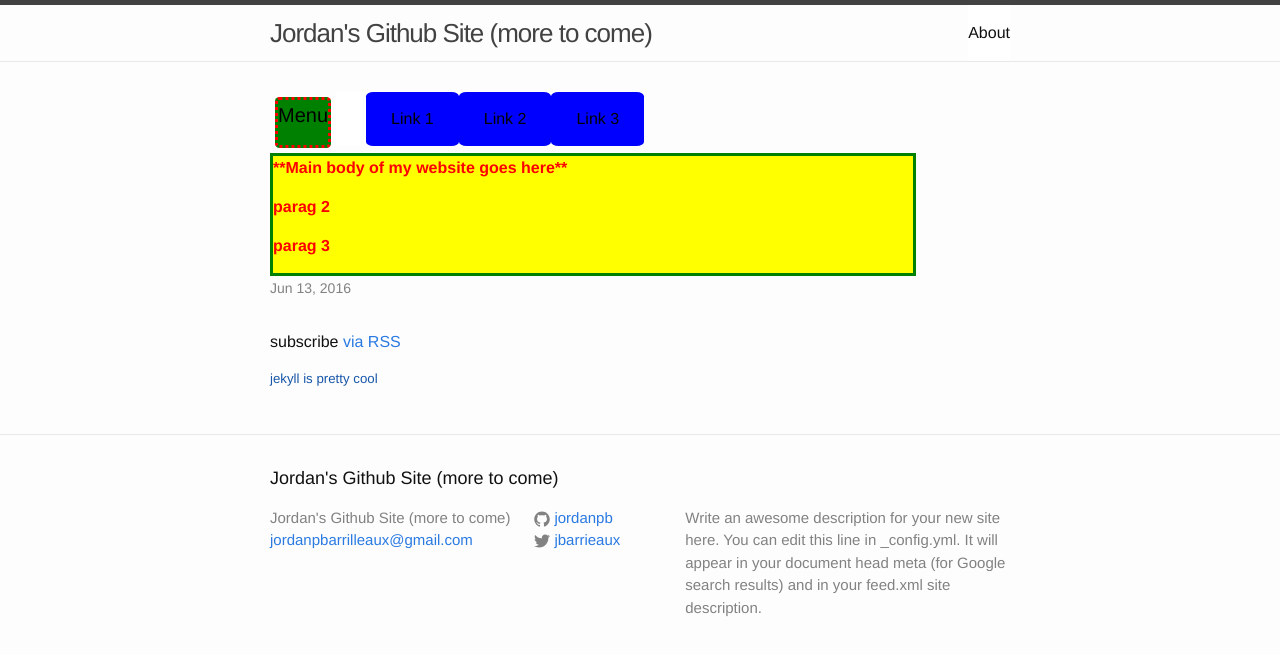
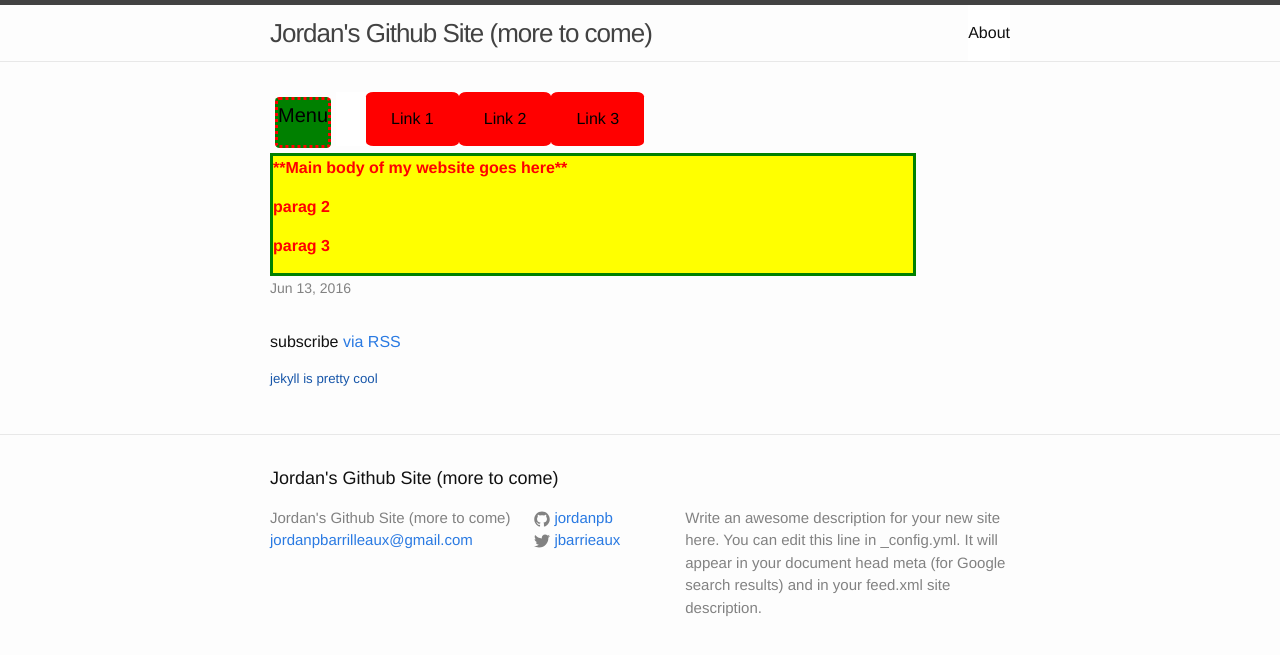
Before and after one commit to Jordanpb/codeacademyTest, a Jekyll site: the page built from index.html, in a window 1280 px wide. Shown: the top 655 px of the page. Built offline with Jekyll 4.4.1, drawn with Linux system fonts in a browser that asks for light colours.

Commit message:
Update _layout.scss

```diff
--- a/_sass/_layout.scss
+++ b/_sass/_layout.scss
@@ -5,7 +5,7 @@
 //BEGIN BORROWED CSS FOR DROP DOWN MENU
  nav {background:#FFF;float:left;}
  nav ul {text-align:center;}
- nav ul li {float:left;display:inline;background-color:blue;font-weight:20;border:0px solid #FFFFFF;border-radius:8%;}
+ nav ul li {float:left;display:inline;background-color:red;font-weight:20;border:0px solid red;border-radius:8%;}
  nav ul li:hover {background:#E6E6E6}
  nav ul li a {display:block;padding:15px 25px;color:#000000;}
  nav ul li a:hover {text-decoration: none;font-weight:bold;}
```
